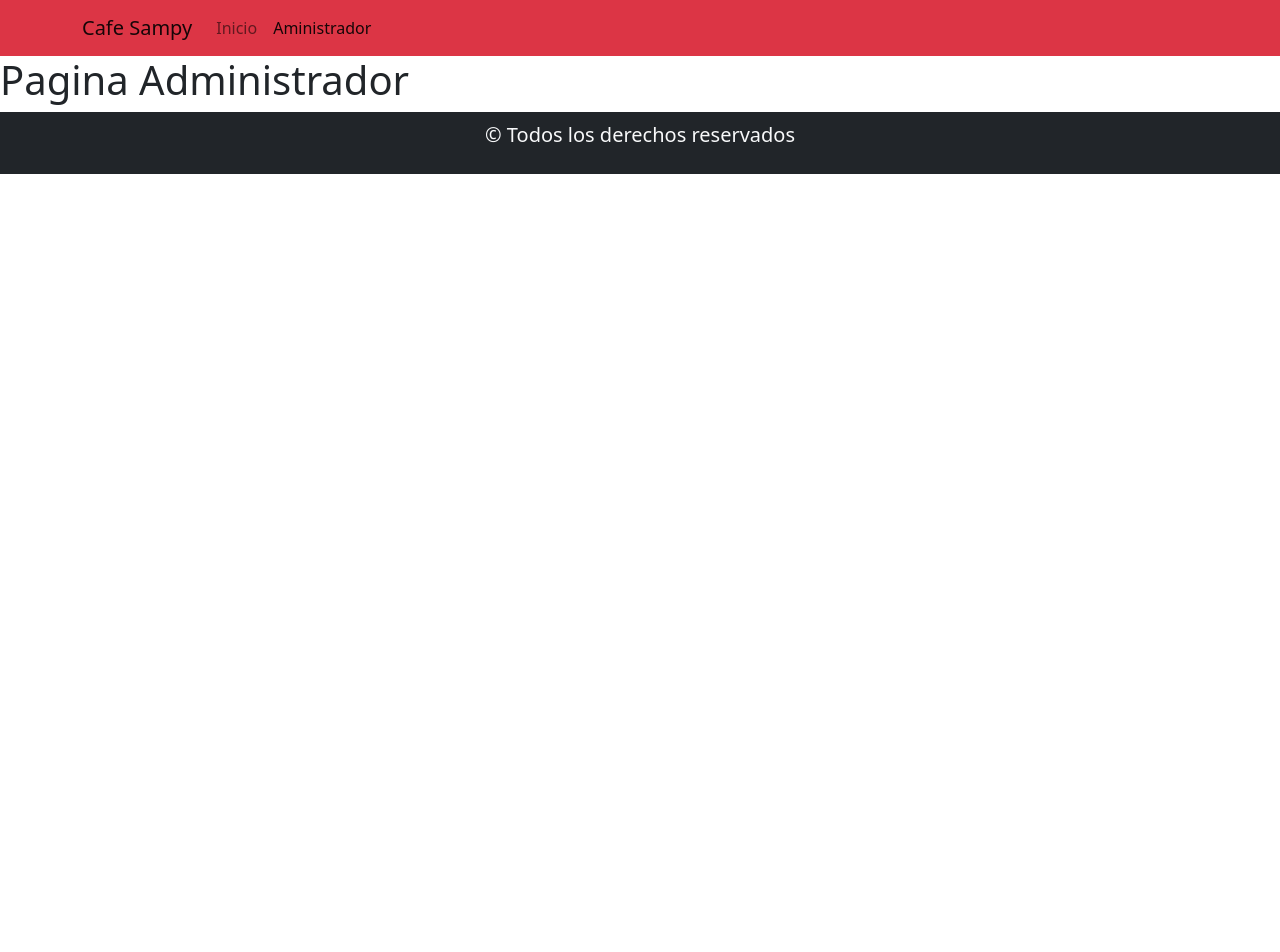
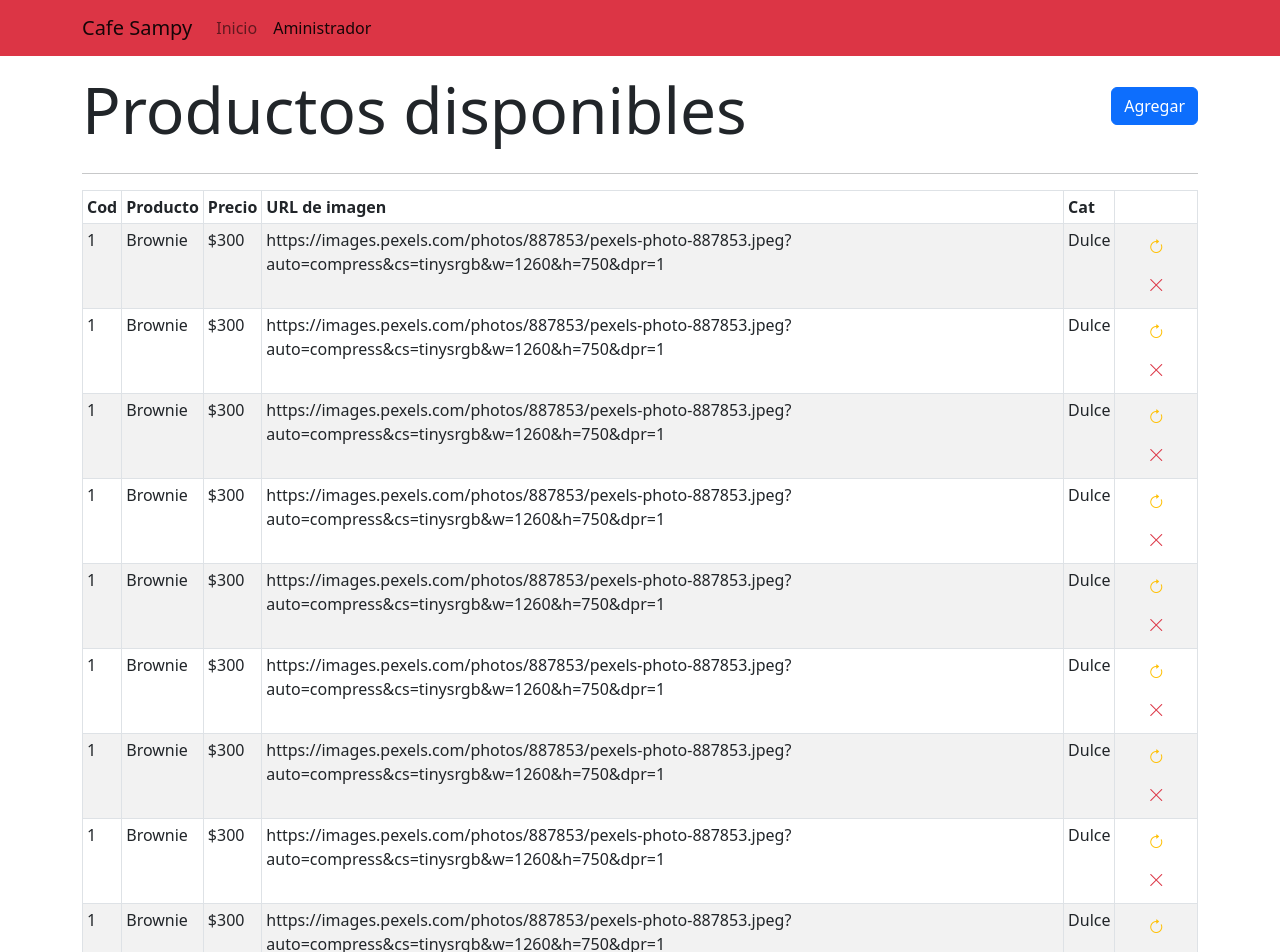
Before and after one commit to rollingcodeschool/practicaCRUD2-c8i, a React (Create React App) app: page /administrar in a window 1280 px wide. Shown: the top 952 px of the page. Before the commit the page ends 800 px from the top, so only its background shows below. Built offline with nearby package versions, Linux system fonts and the light colour scheme.

Commit message:
maquetado de la table en administrador y del itemProducto de la tabla

```diff
--- a/package.json
+++ b/package.json
@@ -7,6 +7,7 @@
     "@testing-library/react": "^13.4.0",
     "@testing-library/user-event": "^13.5.0",
     "bootstrap": "^5.2.2",
+    "bootstrap-icons": "^1.9.1",
     "react": "^18.2.0",
     "react-bootstrap": "^2.5.0",
     "react-dom": "^18.2.0",
--- a/src/components/views/Administrador.jsx
+++ b/src/components/views/Administrador.jsx
@@ -1,5 +1,36 @@
+import { Button, Table } from "react-bootstrap";
+import ItemProducto from "./producto/ItemProducto";
 const Administrador = () => {
-    return <h1>Pagina Administrador</h1>;
+    return (
+        <>
+            <section className="container">
+                <article className="d-flex justify-content-between align-items-center ">
+                    <h1 className="display-3 mt-3">Productos disponibles</h1>
+                    <Button variant="primary" className="h-100">
+                        Agregar
+                    </Button>
+                </article>
+                <hr />
+            </section>
+            <section className="container">
+                <Table responsive striped bordered hover size="sm">
+                    <thead>
+                        <tr>
+                            <th>Cod</th>
+                            <th>Producto</th>
+                            <th>Precio</th>
+                            <th>URL de imagen</th>
+                            <th>Cat</th>
+                            <th></th>
+                        </tr>
+                    </thead>
+                    <tbody>
+                        <ItemProducto />
+                    </tbody>
+                </Table>
+            </section>
+        </>
+    );
 };
 
 export default Administrador;
--- a/src/components/views/Inicio.jsx
+++ b/src/components/views/Inicio.jsx
@@ -1,6 +1,8 @@
 import { Row } from "react-bootstrap";
 import CardProducto from "./producto/CardProducto";
 import "./inicio.css";
+import "bootstrap-icons/font/bootstrap-icons.css";
+
 const Inicio = () => {
     return (
         <main className="container">
--- /dev/null
+++ b/src/components/views/producto/ItemProducto.jsx
@@ -0,0 +1,145 @@
+import { Button } from "react-bootstrap";
+
+const ItemProducto = () => {
+    return (
+        <>
+            <tr>
+                <td>1</td>
+                <td>Brownie</td>
+                <td>$300</td>
+                <td>https://images.pexels.com/photos/887853/pexels-photo-887853.jpeg?auto=compress&cs=tinysrgb&w=1260&h=750&dpr=1</td>
+                <td>Dulce</td>
+                <td className="text-center">
+                    <Button variant="none">
+                        <i className="bi bi-arrow-clockwise text-warning"></i>
+                    </Button>
+                    <Button variant="none">
+                        <i className="bi bi-x-lg text-danger"></i>
+                    </Button>
+                </td>
+            </tr>
+            <tr>
+                <td>1</td>
+                <td>Brownie</td>
+                <td>$300</td>
+                <td>https://images.pexels.com/photos/887853/pexels-photo-887853.jpeg?auto=compress&cs=tinysrgb&w=1260&h=750&dpr=1</td>
+                <td>Dulce</td>
+                <td className="text-center">
+                    <Button variant="none">
+                        <i className="bi bi-arrow-clockwise text-warning"></i>
+                    </Button>
+                    <Button variant="none">
+                        <i className="bi bi-x-lg text-danger"></i>
+                    </Button>
+                </td>
+            </tr>
+            <tr>
+                <td>1</td>
+                <td>Brownie</td>
+                <td>$300</td>
+                <td>https://images.pexels.com/photos/887853/pexels-photo-887853.jpeg?auto=compress&cs=tinysrgb&w=1260&h=750&dpr=1</td>
+                <td>Dulce</td>
+                <td className="text-center">
+                    <Button variant="none">
+                        <i className="bi bi-arrow-clockwise text-warning"></i>
+                    </Button>
+                    <Button variant="none">
+                        <i className="bi bi-x-lg text-danger"></i>
+                    </Button>
+                </td>
+            </tr>
+            <tr>
+                <td>1</td>
+                <td>Brownie</td>
+                <td>$300</td>
+                <td>https://images.pexels.com/photos/887853/pexels-photo-887853.jpeg?auto=compress&cs=tinysrgb&w=1260&h=750&dpr=1</td>
+                <td>Dulce</td>
+                <td className="text-center">
+                    <Button variant="none">
+                        <i className="bi bi-arrow-clockwise text-warning"></i>
+                    </Button>
+                    <Button variant="none">
+                        <i className="bi bi-x-lg text-danger"></i>
+                    </Button>
+                </td>
+            </tr>
+            <tr>
+                <td>1</td>
+                <td>Brownie</td>
+                <td>$300</td>
+                <td>https://images.pexels.com/photos/887853/pexels-photo-887853.jpeg?auto=compress&cs=tinysrgb&w=1260&h=750&dpr=1</td>
+                <td>Dulce</td>
+                <td className="text-center">
+                    <Button variant="none">
+                        <i className="bi bi-arrow-clockwise text-warning"></i>
+                    </Button>
+                    <Button variant="none">
+                        <i className="bi bi-x-lg text-danger"></i>
+                    </Button>
+                </td>
+            </tr>
+            <tr>
+                <td>1</td>
+                <td>Brownie</td>
+                <td>$300</td>
+                <td>https://images.pexels.com/photos/887853/pexels-photo-887853.jpeg?auto=compress&cs=tinysrgb&w=1260&h=750&dpr=1</td>
+                <td>Dulce</td>
+                <td className="text-center">
+                    <Button variant="none">
+                        <i className="bi bi-arrow-clockwise text-warning"></i>
+                    </Button>
+                    <Button variant="none">
+                        <i className="bi bi-x-lg text-danger"></i>
+                    </Button>
+                </td>
+            </tr>
+            <tr>
+                <td>1</td>
+                <td>Brownie</td>
+                <td>$300</td>
+                <td>https://images.pexels.com/photos/887853/pexels-photo-887853.jpeg?auto=compress&cs=tinysrgb&w=1260&h=750&dpr=1</td>
+                <td>Dulce</td>
+                <td className="text-center">
+                    <Button variant="none">
+                        <i className="bi bi-arrow-clockwise text-warning"></i>
+                    </Button>
+                    <Button variant="none">
+                        <i className="bi bi-x-lg text-danger"></i>
+                    </Button>
+                </td>
+            </tr>
+            <tr>
+                <td>1</td>
+                <td>Brownie</td>
+                <td>$300</td>
+                <td>https://images.pexels.com/photos/887853/pexels-photo-887853.jpeg?auto=compress&cs=tinysrgb&w=1260&h=750&dpr=1</td>
+                <td>Dulce</td>
+                <td className="text-center">
+                    <Button variant="none">
+                        <i className="bi bi-arrow-clockwise text-warning"></i>
+                    </Button>
+                    <Button variant="none">
+                        <i className="bi bi-x-lg text-danger"></i>
+                    </Button>
+                </td>
+            </tr>
+            <tr>
+                <td>1</td>
+                <td>Brownie</td>
+                <td>$300</td>
+                <td>https://images.pexels.com/photos/887853/pexels-photo-887853.jpeg?auto=compress&cs=tinysrgb&w=1260&h=750&dpr=1</td>
+                <td>Dulce</td>
+                <td className="text-center">
+                    <Button variant="none">
+                        <i className="bi bi-arrow-clockwise text-warning"></i>
+                    </Button>
+                    <Button variant="none">
+                        <i className="bi bi-x-lg text-danger"></i>
+                    </Button>
+                </td>
+            </tr>
+        </>
+    );
+};
+
+export default ItemProducto;
```
Also changed, not shown: 1 other file (tests, documents, lock files or other folders).
